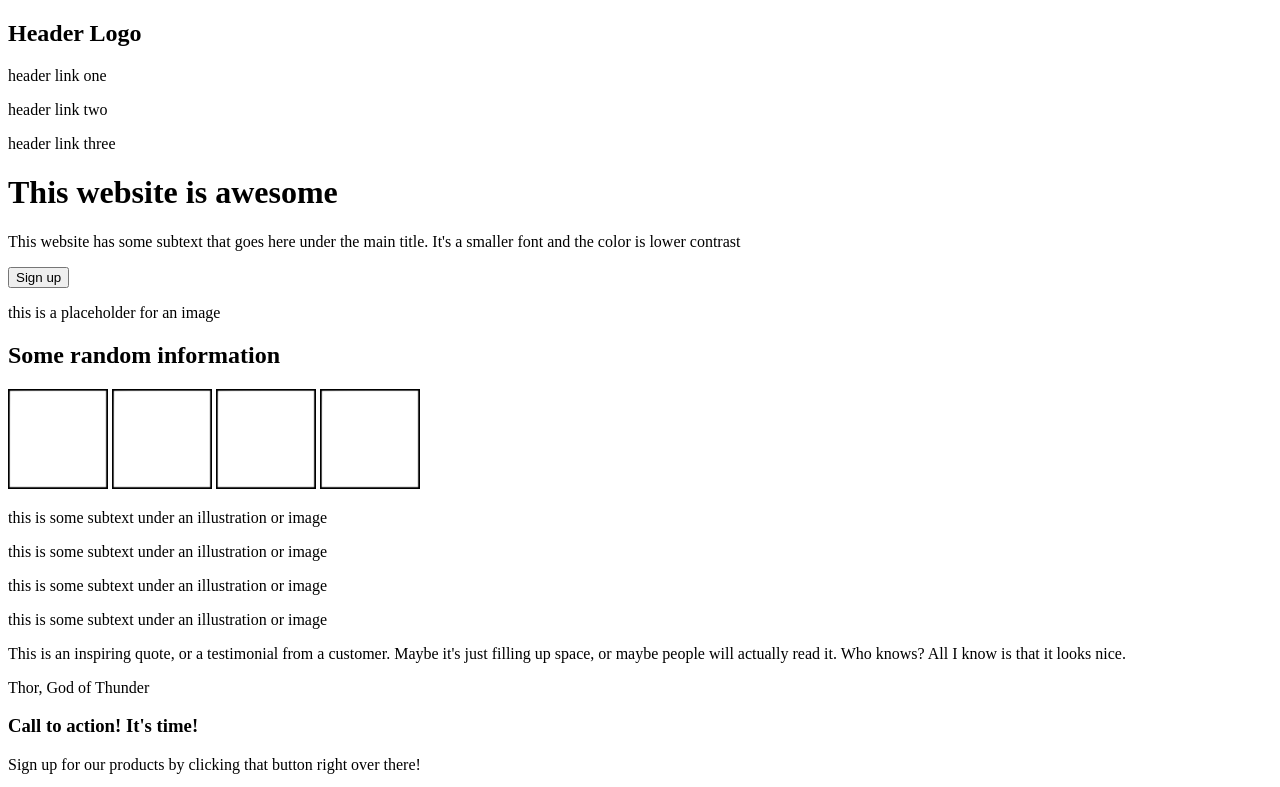
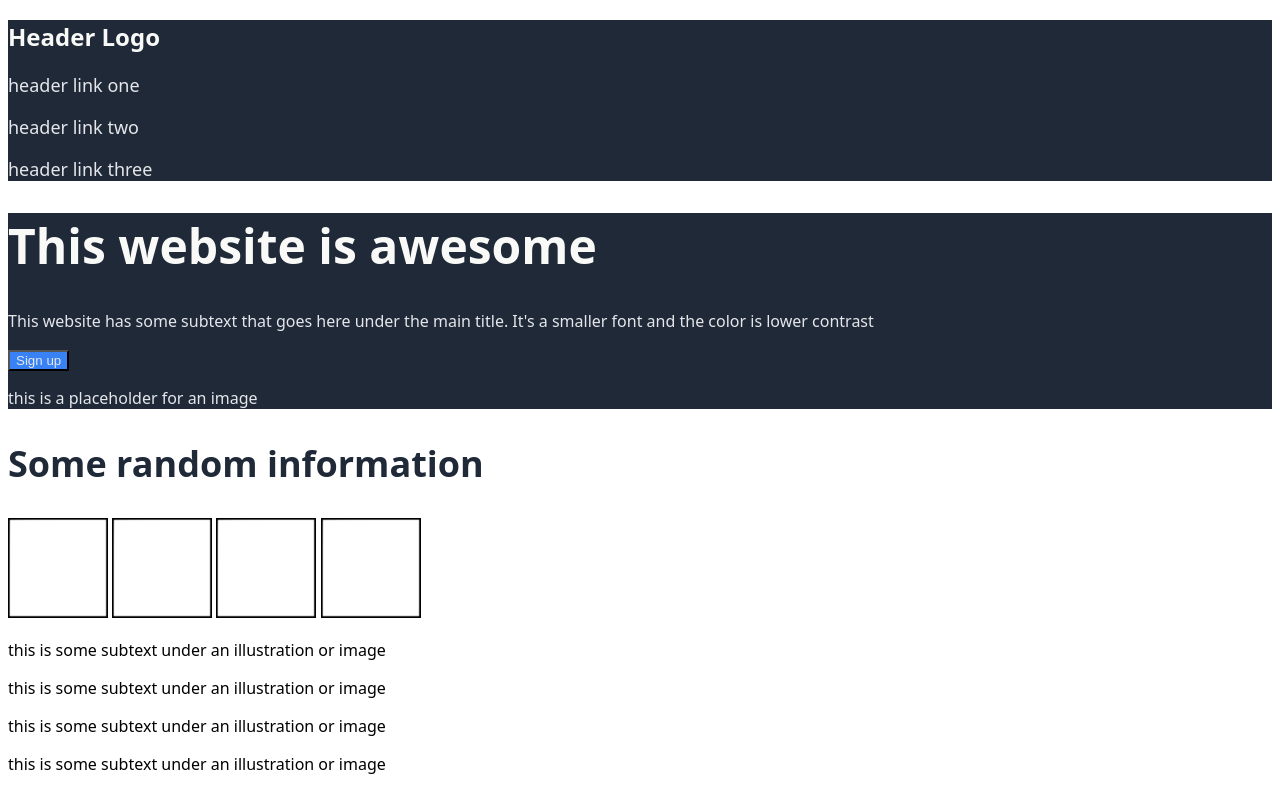
Before and after one commit to kleee822/landing_page, a plain HTML site: page index.html in a window 1280 px wide. Shown: the top 787 px of the page. Drawn offline with Linux system fonts and the light colour scheme.

Commit message:
Add styling

```diff
--- a/index.html
+++ b/index.html
@@ -3,26 +3,26 @@
 <head>
     <meta charset="UTF-8">
     <meta name="viewport" content="width=device-width, initial-scale=1.0">
-    <title>Landing page</title>
-    <link rel="stylesheet" href="./stylesheet.css"
+    <title>This website is awesome</title>
+    <link rel="stylesheet" href="./stylesheet.css">
 </head>
 <body>
     <div class="header">
-        <h2>Header Logo</h1>
-        <p>header link one</p>
-        <p>header link two</p>
-        <p>header link three</p>
+        <h2 class="logo">Header Logo</h2>
+        <p class="link">header link one</p>
+        <p class="link">header link two</p>
+        <p class="link">header link three</p>
     </div>
     <div class="main_container">
         <h1>This website is awesome</h1>
-        <p>This website has some subtext that goes here under the main title. It's a smaller
+        <p class="awesome_subtext">This website has some subtext that goes here under the main title. It's a smaller
             font and the color is lower contrast
         </p>
         <button>Sign up</button>
-        <p>this is a placeholder for an image</p>
+        <p class="image_text">this is a placeholder for an image</p>
     </div>
     <div class="info_container">
-        <h2>Some random information</h2>
+        <h2 class="random_info">Some random information</h2>
         <img src="./images/Blank_Square.svg.png" alt="blank_white_image" height="100" width="100">
         <img src="./images/Blank_Square.svg.png" alt="blank_white_image" height="100" width="100">
         <img src="./images/Blank_Square.svg.png" alt="blank_white_image" height="100" width="100">
@@ -33,11 +33,11 @@
         <p>this is some subtext under an illustration or image</p>
     </div>
     <div class="quote_container">
-        <p>This is an inspiring quote, or a testimonial from a customer. Maybe it's just filling
+        <p class="quote">This is an inspiring quote, or a testimonial from a customer. Maybe it's just filling
             up space, or maybe people will actually read it. Who knows? All I know is that it
             looks nice.
         </p>
-        <p>Thor, God of Thunder</p>
+        <p class="thor_text">Thor, God of Thunder</p>
     </div>
     <div class="sign_up_container">
         <h3>Call to action! It's time!</h3>
--- a/stylesheet.css
+++ b/stylesheet.css
@@ -0,0 +1,67 @@
+body {
+    font-family: system-ui, -apple-system, BlinkMacSystemFont, 'Segoe UI', Roboto, Oxygen, Ubuntu, Cantarell, 'Open Sans', 'Helvetica Neue', sans-serif;
+}
+
+.logo {
+    font-size: 24px;
+    color: #F9FAF8;
+}
+
+.link {
+    font-size: 18px;
+    color: #E5E7EB;
+}
+
+.header {
+    background-color: #1F2937;
+}
+
+.main_container {
+    background-color: #1F2937;
+}
+
+.quote_container {
+    background-color: #E5E7EB;
+}
+
+.sign_up_container {
+    background-color: #3882F6;
+    color: #E5E7EB;
+}
+
+button {
+    background-color: #3882F6;
+    color: #E5E7EB;
+}
+
+.footer {
+    background-color: #1F2937;
+    color: #E5E7EB;
+}
+
+.quote {
+    font-size: 36px;
+    color: #1F2937;
+    font-weight: lighter;
+    font-style: italic;
+}
+
+h1 {
+    font-size: 48px;
+    font-weight: bolder;
+    color: #F9FAF8;
+}
+
+.random_info {
+    font-size: 36px;
+    font-weight: bolder;
+    color: #1f2937;
+}
+
+.awesome_subtext, .image_text {
+    color: #E5E7EB;
+}
+
+.thor_text {
+    font-weight: bold;
+}
```
